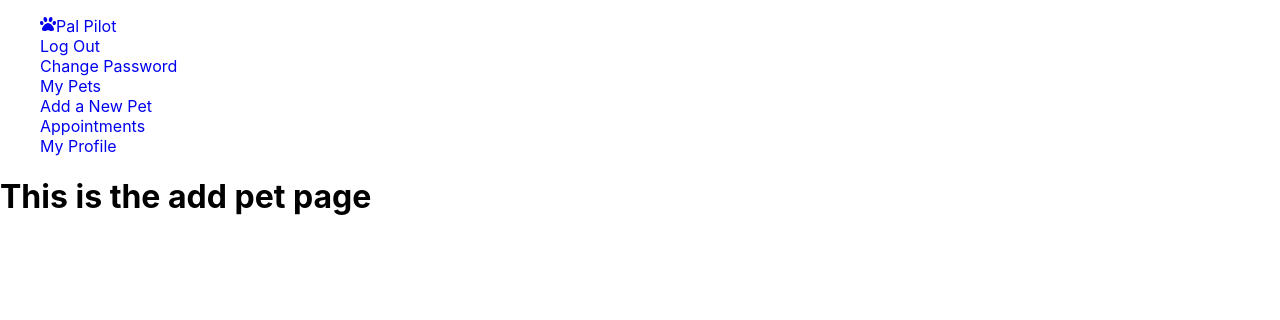
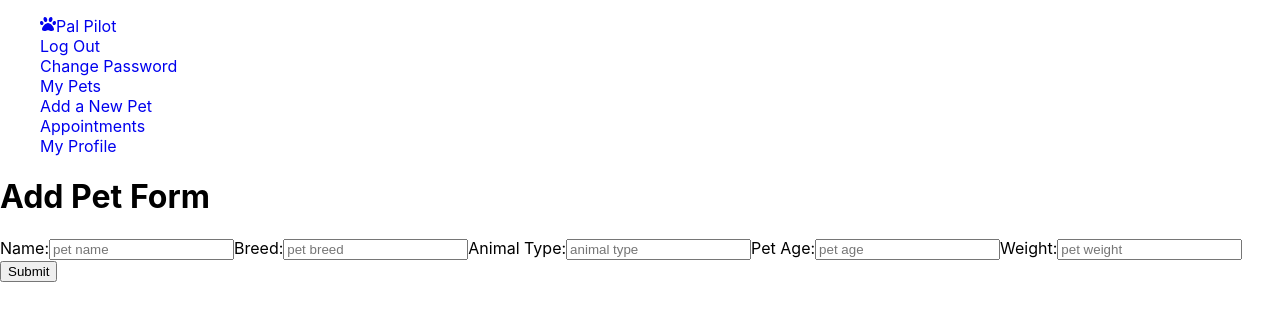
Before and after one commit to sarahpicard/pal-pilot-react, a React (Create React App) app: page /addpet in a window 1280 px wide. Shown: the top 320 px of the page. Built offline with nearby package versions, Linux system fonts and the light colour scheme; no server answers; sample sign-in values are in the browser's storage.

Commit message:
complete basic add pet functionality

```diff
--- a/src/App.jsx
+++ b/src/App.jsx
@@ -6,17 +6,20 @@ import Login from './pages/Login/Login'
 import Landing from './pages/Landing/Landing'
 import ChangePassword from './pages/ChangePassword/ChangePassword'
 import MyPets from './pages/MyPets/MyPets'
-import AddPet from './pages/AddPet/AddPet'
+import AddPetForm from './pages/AddPet/AddPetForm'
 import MyProfile from './pages/MyProfile/MyProfile'
 import Appointments from './pages/Appointments/Appointments'
 import * as authService from './services/authService'
 import * as profileService from './services/profileService'
+import * as petService from './services/petService'
 
 const App = () => {
   const [user, setUser] = useState(authService.getUser())
   const [profiles, setProfiles] = useState([])
   const navigate = useNavigate()
+  const [pets, setPets] = useState([])
 
+  // use effect to get all profiles
   useEffect(() => {
     if (user) {
       profileService.getAllProfiles()
@@ -24,14 +27,22 @@ const App = () => {
     }
   }, [user])
 
+  // use effect to handle logout
   const handleLogout = () => {
     authService.logout()
     setUser(null)
     navigate('/')
   }
 
+  // use effect to handle signup or login
   const handleSignupOrLogin = () => {
     setUser(authService.getUser())
+  }
+
+  // handle add new pet
+  const addPet = async (petData) => {
+    const pet = await petService.create(petData)
+    setPets([...pets, pet])
   }
 
   return (
@@ -57,7 +68,7 @@ const App = () => {
         />
         <Route
           path="/addpet"
-          element={user ? <AddPet user={user} /> : <Navigate to="/login" />}
+          element={user ? <AddPetForm addPet={addPet} user={user} /> : <Navigate to="/login" />}
         />
         <Route
           path="/appointments"
--- a/src/pages/AddPet/AddPet.jsx
+++ /dev/null
@@ -1,9 +0,0 @@
-import { useState } from 'react'
-
-const AddPet = () => {
-  return (
-    <h1>This is the add pet page</h1>
-  )
-}
-
-export default AddPet
--- /dev/null
+++ b/src/pages/AddPet/AddPetForm.jsx
@@ -0,0 +1,34 @@
+import { useState, useEffect } from 'react'
+import { useParams, useNavigate } from 'react-router-dom'
+
+import AddPetInput from './AddPetInput'
+
+const AddPetForm = (props) => {
+  const { id } = useParams()
+  const navigate = useNavigate()
+  const [form, setForm] = useState({})
+
+  // handle submitting new pet form
+  const handleSubmit = async (e) => {
+    e.preventDefault()
+    id ? props.updatePet(form) : props.addPet(form)
+    navigate('/mypets')
+  }
+
+  // add form data to state
+  const handleChange = (e) => {
+    setForm({ ...form, [e.target.name]: e.target.value })
+  }
+
+  return(
+    <>
+      <h1>Add Pet Form</h1>
+      <form onSubmit={handleSubmit}>
+        <AddPetInput form={form} handleChange={handleChange}/>
+        <button type='submit'>Submit</button>
+      </form>
+    </>
+  )
+}
+
+export default AddPetForm
--- /dev/null
+++ b/src/pages/AddPet/AddPetInput.jsx
@@ -0,0 +1,45 @@
+import { useState } from 'react'
+
+const AddPetInput = (props) => {
+  return (
+    <>
+        <label htmlFor="name">Name:
+          <input
+            type="text"
+            placeholder='pet name'
+            autoComplete='off'
+          />
+        </label>
+        <label htmlFor="breed">Breed:
+          <input
+            type="text"
+            placeholder='pet breed'
+            autoComplete='off'
+            />
+        </label>
+        <label htmlFor="animal_type">Animal Type:
+          <input
+            type="text"
+            placeholder='animal type'
+            autoComplete='off'
+            />
+        </label>
+        <label htmlFor="age">Pet Age:
+          <input
+            type="text"
+            placeholder='pet age'
+            autoComplete='off'
+            />
+        </label>
+        <label htmlFor="weight">Weight:
+          <input
+            type="text"
+            placeholder='pet weight'
+            autoComplete='off'
+            />
+        </label>
+    </>
+  )
+}
+
+export default AddPetInput
--- /dev/null
+++ b/src/services/petService.js
@@ -0,0 +1,19 @@
+import * as tokenService from './tokenService'
+const BASE_URL = `${process.env.REACT_APP_BACKEND_SERVER_URL}/api/pets/`
+
+export const create = async (pet) => {
+  try {
+    const res = await fetch(BASE_URL, {
+      method: "POST",
+      headers: {
+        'content-type': 'application/json',
+        'Authorization': `Bearer ${tokenService.getToken()}`
+      },
+      body: JSON.stringify(pet),
+    })
+    return await res.json()
+  } catch (error) {
+    console.log(error)
+    throw error
+  }
+}
```
